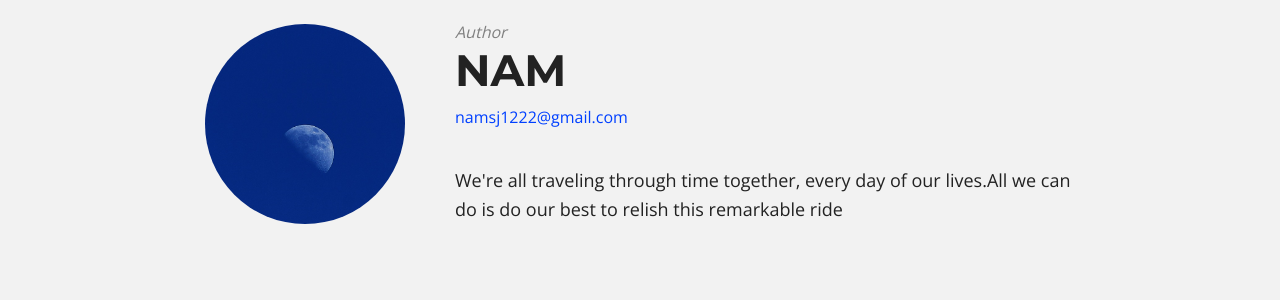
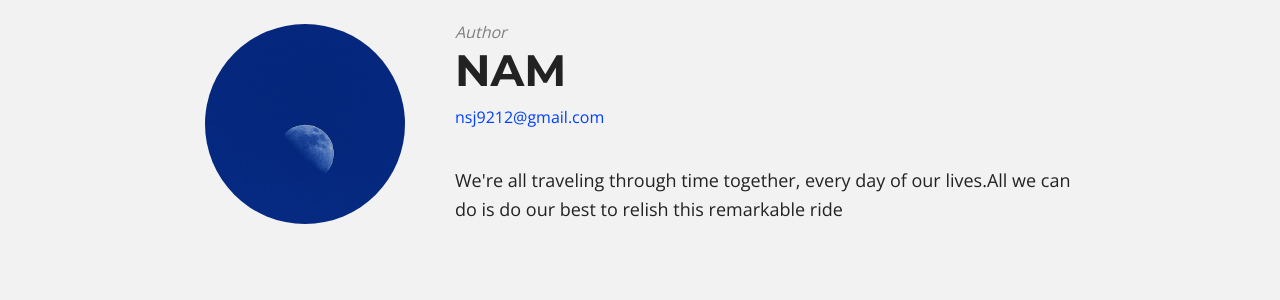
Before and after one commit to NamSuJi/namsuji.github.io, a Jekyll site: the page built from _posts/2019-11-12-블로그시작.md, in a window 1280 px wide. Shown: the part 900-1200 px from the top of the page. Built offline with Jekyll 4.4.1, drawn with Linux system fonts in a browser that asks for light colours; nearby versions of some CDN libraries; comment, search, counter and statistics services are not loaded.

Commit message:
Update _config.yml

```diff
--- a/_config.yml
+++ b/_config.yml
@@ -14,7 +14,7 @@ baseurl         : ""
 owner:
   name:           Nam
   avatar:         moon.png
-  email:          namsj1222@gmail.com
+  email:          nsj9212@gmail.com
   # Use the coder's toolbox at http://coderstoolbox.net/string/#!encoding=xml&action=encode&charset=us_ascii to encode your description into XML string
   description:    We're all traveling through time together, every day of our lives.All we can do is do our best to relish this remarkable ride
   # Social networking links used in footer. Update and remove as you like.
```
